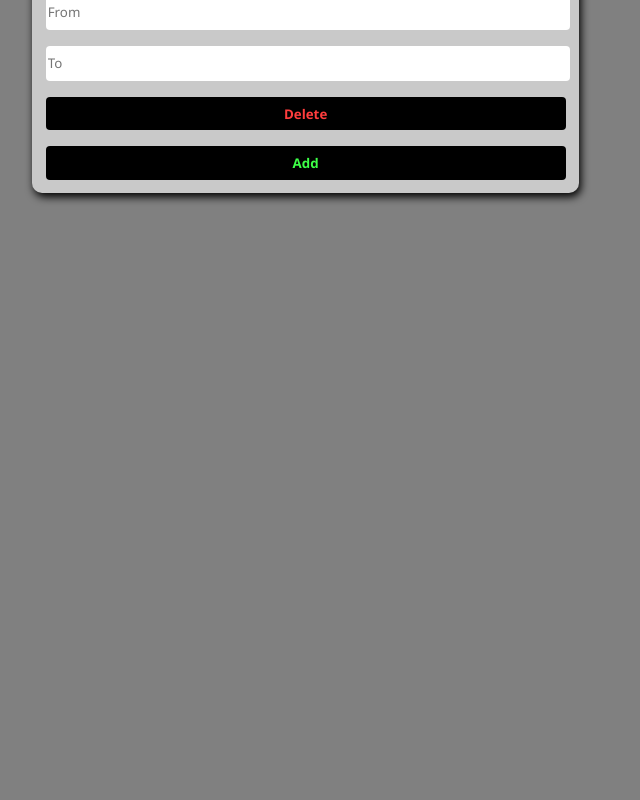
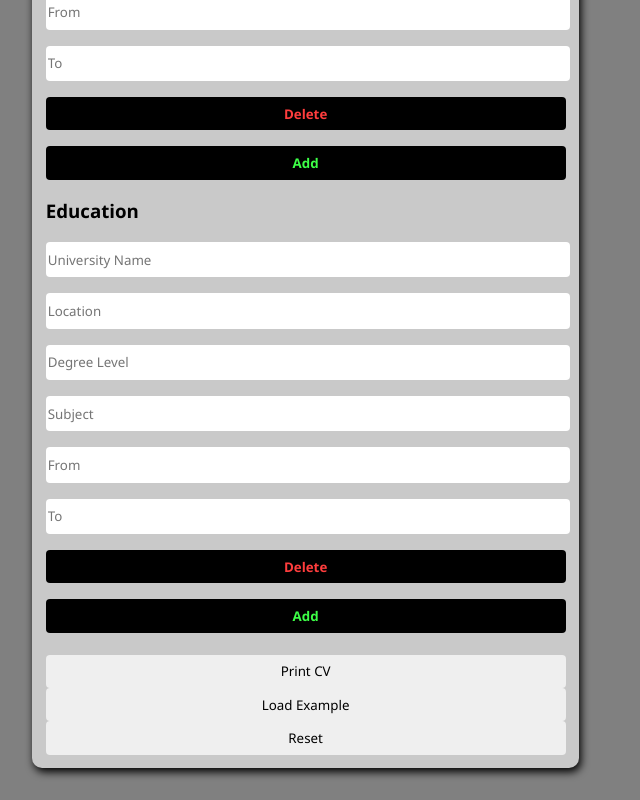
Before and after one commit to asantesylvesterkwame/My-first-React-App, a React (Create React App) app in the folder my-first-react-app/: page / in a window 1280 px wide. Shown: the part 848-1648 px from the top of the page, without its empty margins (0-640 px from the left). Before the commit the page ends 1073 px from the top, so only its background shows below. Built offline with nearby package versions, Linux system fonts and the light colour scheme; a web font is replaced by a local one.

Commit message:
Create Education form filling section and final action button elements

```diff
--- a/my-first-react-app/src/components/Form.jsx
+++ b/my-first-react-app/src/components/Form.jsx
@@ -30,6 +30,24 @@ function Form(props) {
                 <input type='button' id="deleteBtn" value='Delete'/>
                 <input type="button" id="addBtn" value="Add" />
                 </form>
+
+                <h3>Education</h3>
+                <form>
+                <input type="text"  placeholder='University Name' className='Forminputs' />
+                <input type="text"  placeholder='Location' className='Forminputs' />
+                <input type="text"  placeholder='Degree Level' className='Forminputs' />
+                <input type="text"  placeholder='Subject' className='Forminputs' />
+                <input type="text"  placeholder='From' className='Forminputs' />
+                <input type="text"  placeholder='To' className='Forminputs' />
+                <input type='button' id="deleteBtn" value='Delete'/>
+                <input type="button" id="addBtn" value="Add" />
+                </form>
+                <br />
+            <div className="finalActionButtons">
+                <input type="button" className="actionButtons" value="Print CV" />
+                <input type="button" className="actionButtons"value="Load Example"/>
+                <input type="reset" className="actionButtons" value="Reset" />
+                </div>
             </div>
             <div className="Formdisplay">
 
```
